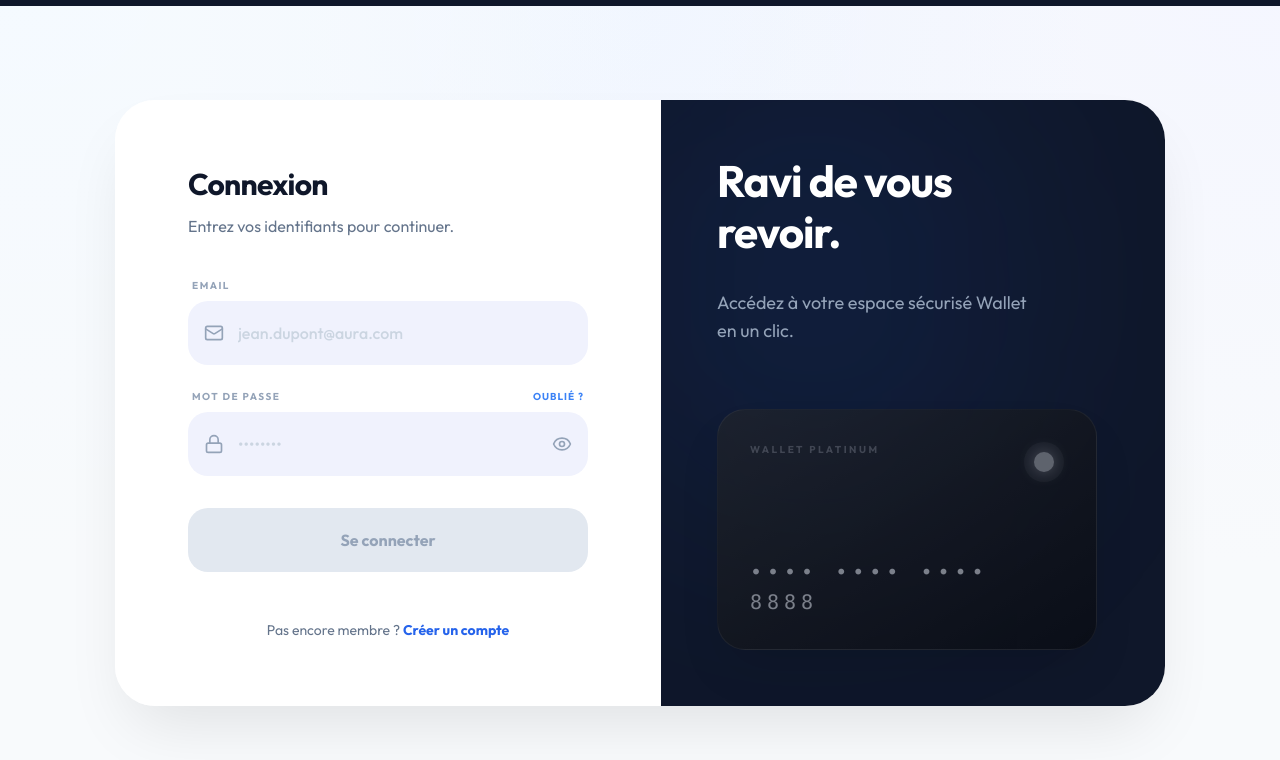
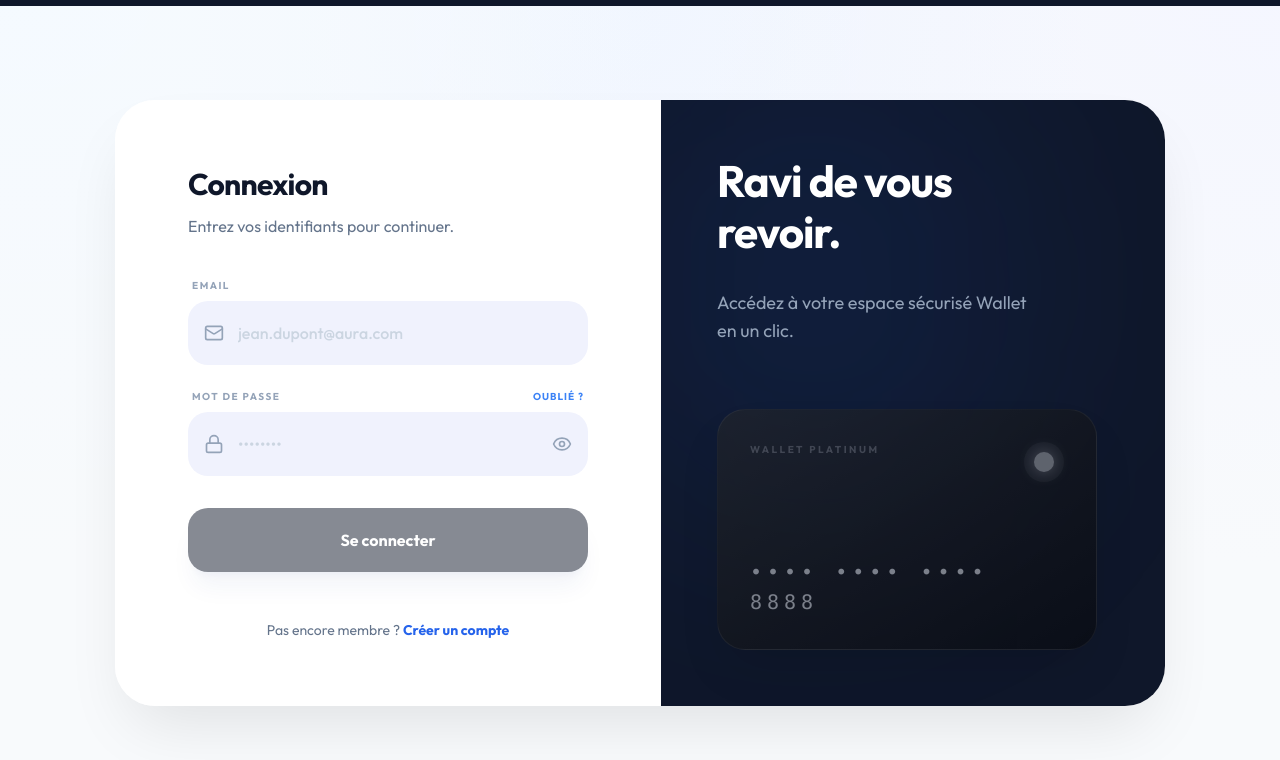
Before and after one commit to 7Bhil/wallet-next, a Next.js app: page /login in a window 1280 px wide. Shown: the top 760 px of the page. Built offline with nearby package versions, Linux system fonts and the light colour scheme.

Commit message:
fix(client): resolution des erreurs d'hydratation Next.js sur Login et Signup

```diff
--- a/app/login/page.tsx
+++ b/app/login/page.tsx
@@ -154,10 +154,10 @@ export default function Login() {
               <div className="pt-2">
                 <button
                   type="submit"
-                  disabled={!mounted || loading || !isFormValid}
-                  className="w-full bg-slate-900 text-white rounded-[20px] py-5 font-bold shadow-xl shadow-blue-900/10 hover:bg-slate-800 hover:shadow-2xl transition-all disabled:bg-slate-200 disabled:text-slate-400 disabled:shadow-none active:scale-[0.99]"
+                  disabled={mounted ? (loading || !isFormValid) : true}
+                  className={`w-full bg-slate-900 text-white rounded-[20px] py-5 font-bold shadow-xl shadow-blue-900/10 hover:bg-slate-800 hover:shadow-2xl transition-all active:scale-[0.99] ${(!mounted || loading || !isFormValid) ? "opacity-50 cursor-not-allowed shadow-none" : ""}`}
                 >
-                  {loading ? "Chargement..." : "Se connecter"}
+                  {mounted && loading ? "Chargement..." : "Se connecter"}
                 </button>
               </div>
 
--- a/app/signup/page.tsx
+++ b/app/signup/page.tsx
@@ -191,10 +191,10 @@ export default function Signup() {
               <div className="pt-2">
                 <button
                   type="submit"
-                  disabled={!mounted || loading || !isFormValid}
-                  className="w-full bg-slate-900 text-white rounded-[20px] py-5 font-bold shadow-xl shadow-blue-900/10 hover:bg-slate-800 hover:shadow-2xl transition-all disabled:bg-slate-200 disabled:text-slate-400 disabled:shadow-none active:scale-[0.99]"
+                  disabled={mounted ? (loading || !isFormValid) : true}
+                  className={`w-full bg-slate-900 text-white rounded-[20px] py-5 font-bold shadow-xl shadow-blue-900/10 hover:bg-slate-800 hover:shadow-2xl transition-all active:scale-[0.99] ${(!mounted || loading || !isFormValid) ? "opacity-50 cursor-not-allowed shadow-none" : ""}`}
                 >
-                  {loading ? "Création en cours..." : "Créer mon compte"}
+                  {mounted && loading ? "Création en cours..." : "Créer mon compte"}
                 </button>
               </div>
 
```
